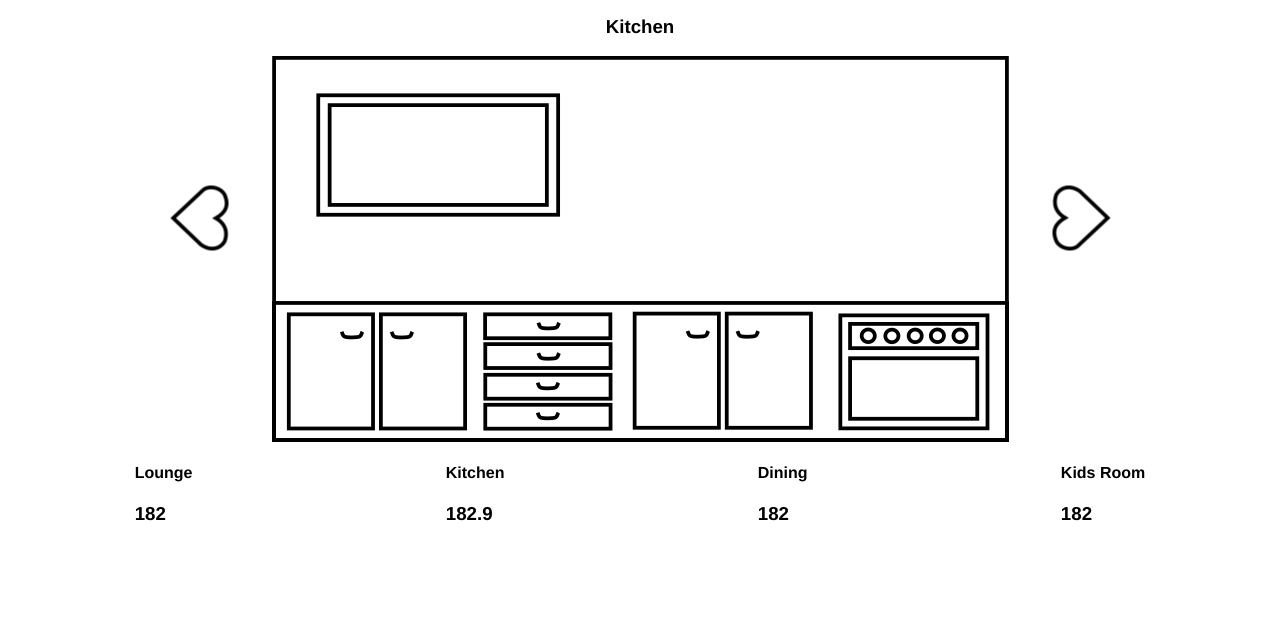
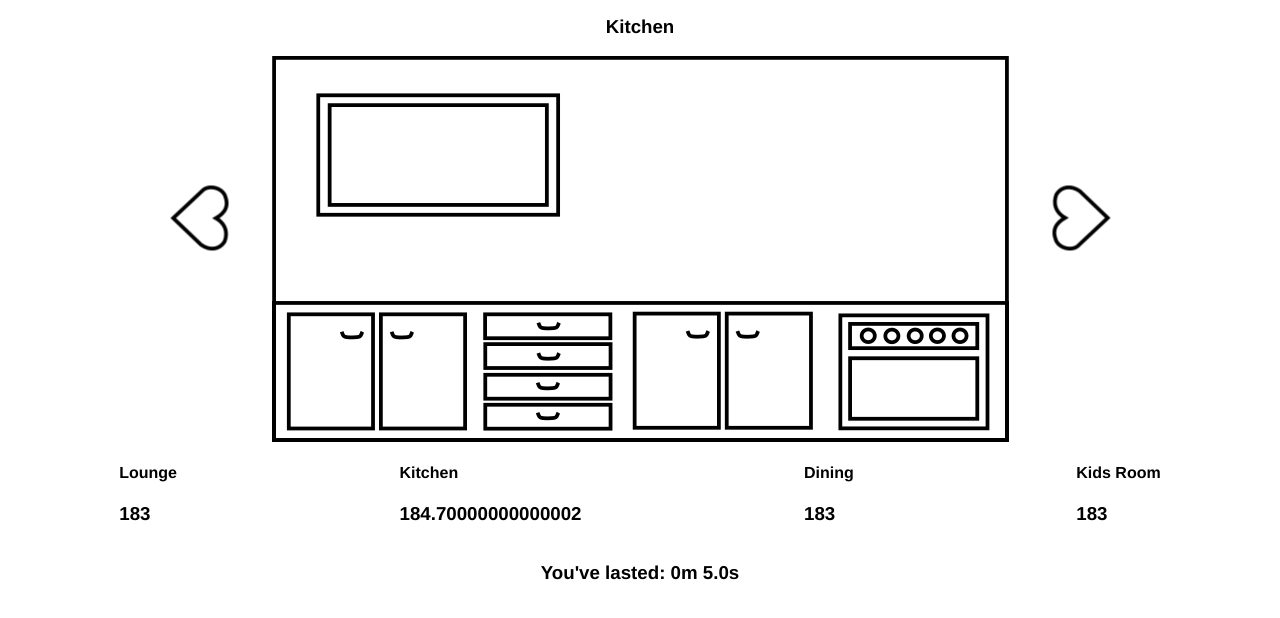
Before and after one commit to Rikhter/h-o-m-e, a website: page public/index.html in a window 1280 px wide. Shown: the part 66-684 px from the top of the page. Drawn offline with nearby package versions, Linux system fonts and the light colour scheme.

Commit message:
score timer

```diff
--- a/public/crisis.js
+++ b/public/crisis.js
@@ -44,7 +44,7 @@
   let kidBaseDecrementTick = 1;
 
   // game vars
-  let gameTime = 0;
+  let gameTime = (new Date()).getTime();
   let tickMillis = 250;
   let timeScale = 1000 / tickMillis;
 
@@ -52,6 +52,7 @@
   let gameContainer;
   let scene;
   let timerContainer;
+  let scoreTimer;
   let arrowLeft;
   let arrowRight;
 
@@ -287,15 +288,15 @@
         'check-lift' : {
           ticks: diningCheckLiftEventDelay,
           action: function() {
-            // console.log('check-lift');
+            console.log('check-lift');
             if(this.room.liftThreshold < this.room.liftCounter) {
-              // console.log('release');
+              console.log('release');
               this.room.liftCounter = diningInitialLiftCounter;
               modifyRoomScore(this.room, diningLiftBaseTickReward * timeScale);
               hideInputs(this.room);
               this.room.scheduleKnockdown();
             } else {
-              // console.log('persist');
+              console.log('persist');
               this.room.scheduleLift();
             }
           }
@@ -605,6 +606,7 @@
   function setup() {
     gameContainer = $('#game-container');
     timerContainer = $('#timers-container');
+    scoreTimer = $('#score-timer');
     scene = $('#scene');
 
     setupRooms();
@@ -780,6 +782,7 @@
   }
 
   let accumulator = 0;
+
   function loop() {
     let stepTime = (new Date()).getTime();
     let delta = stepTime - gameTime;
@@ -796,12 +799,23 @@
       checkGameState();
       accumulator = 0;
     } else {
-      accumulator += delta;
+      accumulator = accumulator + delta;
     }
 
+    if (!gameOver) {
+      updateScoreTimer(delta);
+    }
     gameTime = stepTime;
 
     window.requestAnimationFrame(loop);
+  }
+
+  let timeTally = 0;
+  function updateScoreTimer(delta) {
+    console.log(delta);
+    console.log(timeTally);
+    timeTally = timeTally + delta;
+    scoreTimer.html(`${(timeTally/1000/60).toFixed(0)}m ${((timeTally/1000)%60).toFixed(0)}.${((timeTally)%1000).toFixed(0)}s `);
   }
 
   function updateTimers(room) {
@@ -820,11 +834,13 @@
     }
   }
 
+  let gameOver = false;
   function checkGameState() {
     for (let roomIndex = 0; roomIndex < rooms.length; roomIndex++) {
       let room = rooms[roomIndex];
       if (room.counter <= 0) {
         scene.html("<h1>Game Over</h1>");
+        gameOver = true;
       }
     }
   }
--- a/public/index.html
+++ b/public/index.html
@@ -25,8 +25,9 @@
         <div id="button-container-right" class="button column">
         </div>
       </div>
-      <div id="timers-container" class="row timer-rom">
-
+      <div id="timers-container" class="row timer-rom"></div>
+      <div class="row">
+        <h3><b>You've lasted:  </b><span id="score-timer">00:00</span></h3>
       </div>
     </div>
   </div>
```
